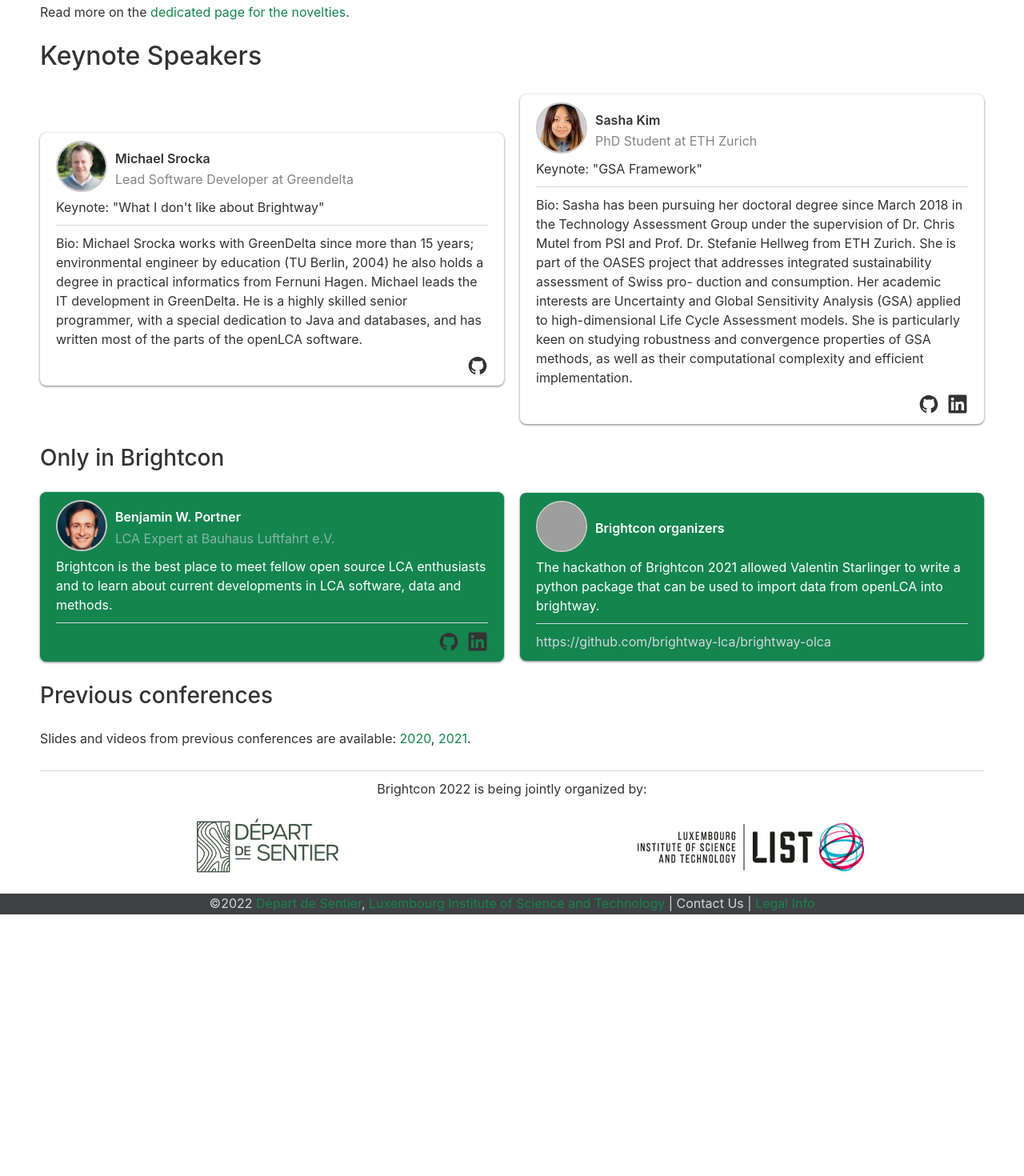
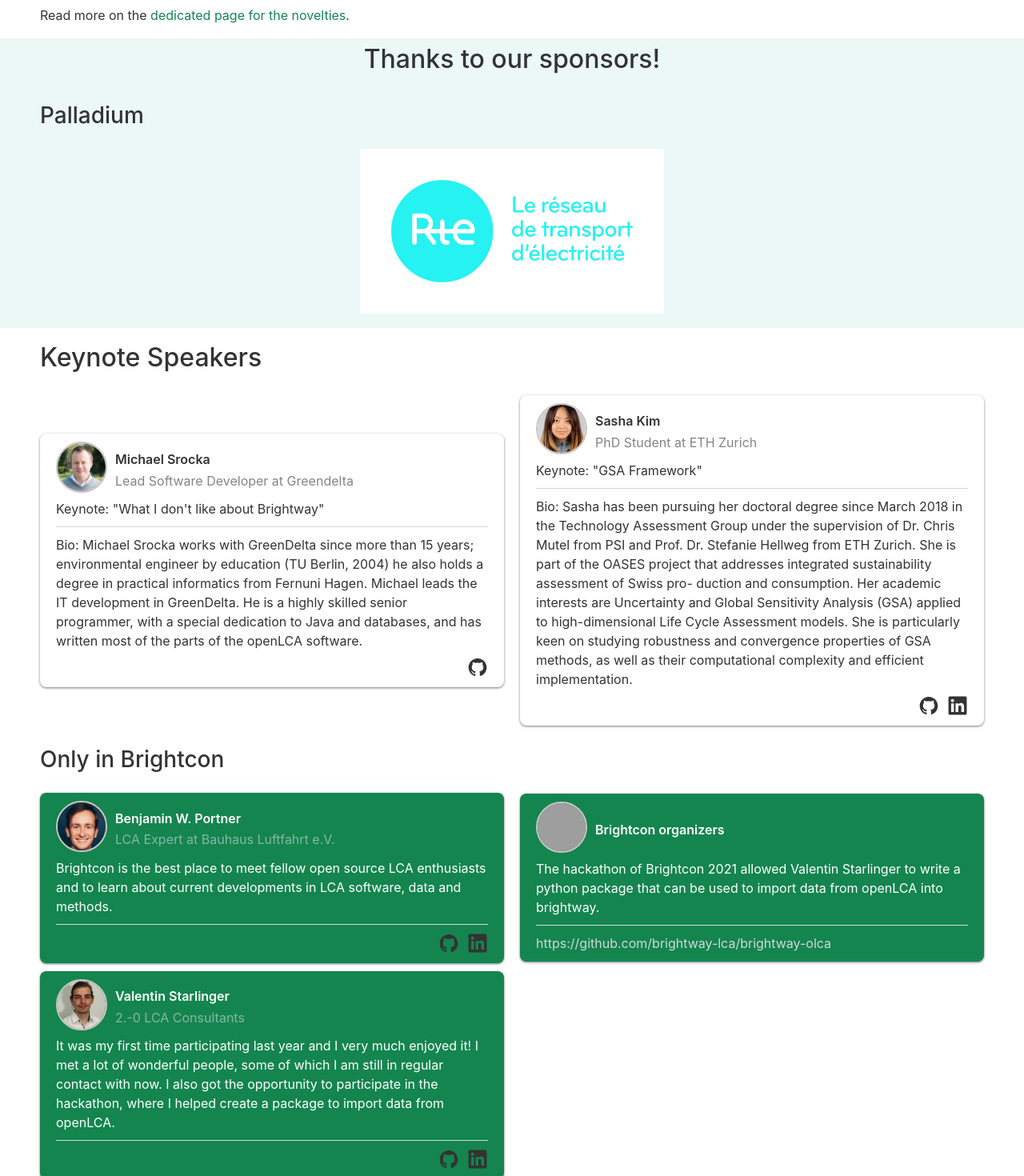
Before and after one commit to Depart-de-Sentier/brightcon-2022-website, a Nuxt app: page / in a window 1280 px wide. Shown: the part 660-2130 px from the top of the page at 80% size. Before the commit the page ends 1803 px from the top, so only its background shows below. Built offline with nearby package versions, Linux system fonts and the light colour scheme; grey boxes are pictures that could not be loaded.

Commit message:
Add sponsors

```diff
--- a/components/LandingPage.vue
+++ b/components/LandingPage.vue
@@ -54,7 +54,7 @@
   </div>
 </template>
 
-<style>
+<style scoped>
 .background {
   display: block;
   position: relative;
--- a/components/NavBar.vue
+++ b/components/NavBar.vue
@@ -39,7 +39,7 @@
           class="button clear"
           active-class="active"
         >
-          Sponsors
+          Become a sponsor
         </nuxt-link>
         <nuxt-link to="/register" acitve-class="active" class="button primary">
           Register
@@ -60,7 +60,7 @@
             class="button clear"
             active-class="active"
           >
-            Sponsors
+            Become a sponsor
           </nuxt-link>
           <nuxt-link
             to="/venue"
--- /dev/null
+++ b/components/OurSponsors.vue
@@ -0,0 +1,92 @@
+<template>
+<div class="background">
+    <div class="container">
+    <h1 class=" text-center">Thanks to our sponsors!</h1>
+
+    <div v-if="palladiumSponsors.length > 0">
+        <h2>Palladium</h2>
+        <div class="row is-vertical-align is-horizontal-align">
+            <div
+                v-for="s, index in palladiumSponsors"
+                :key="index"
+                class="col-4-md card-container"
+            >
+                <a :href="s.url" target="_blank">
+                    <img
+                        :src="s.imageSrc"
+                        :alt="s.imageAlt"
+                    />
+                </a>
+            </div>
+        </div>
+    </div>
+
+    <div v-if="goldSponsors.length > 0">
+        <h2>Gold</h2>
+        <div class="row is-vertical-align is-horizontal-align">
+            <div
+                v-for="s, index in goldSponsors"
+                :key="index"
+                class="col-3-md card-container"
+            >
+                <a :href="s.url" target="_blank">
+                    <img
+                        :src="s.imageSrc"
+                        :alt="s.imageAlt"
+                    />
+                </a>
+            </div>
+        </div>
+    </div>
+
+    <div v-if="nickelSponsors.length > 0">
+        <h2>Nickel</h2>
+        <div class="row is-vertical-align is-horizontal-align">
+            <div
+                v-for="s, index in nickelSponsors"
+                :key="index"
+                class="col-2-md card-container"
+            >
+                <a :href="s.url" target="_blank">
+                    <img
+                        :src="s.imageSrc"
+                        :alt="s.imageAlt"
+                    />
+                </a>
+            </div>
+        </div>
+    </div>
+
+
+  </div>
+</div>
+</template>
+
+<script>
+import Vue from 'vue'
+export default Vue.extend({
+    data() {
+        return {
+            palladiumSponsors:[
+                {
+                    url: 'https://www.rte-france.com/',
+                    imageSrc: "/images/sponsors/Logo_RTE+signCompactD_4c.jpg",
+                    imageAlt: "Logo Réseau de Transport d'Electricité (RTE)"
+                },
+            ],
+            goldSponsors: [
+            ],
+            nickelSponsors: [
+            ]
+        }
+    }
+})
+</script>
+<style scoped>
+.background {
+    background-color: #ebf8f6;
+}
+.row {
+    justify-content: space-around;
+}
+</style>
--- a/components/Testimonials.vue
+++ b/components/Testimonials.vue
@@ -40,7 +40,16 @@
             'The hackathon of Brightcon 2021 allowed Valentin Starlinger to write a python package that can be used to import data from openLCA into brightway.',
           imgUrl: '/images/BW_clear_with_background.png',
           reviewMore: 'https://github.com/brightway-lca/brightway-olca'
-        }
+        },
+        {
+          name: 'Valentin Starlinger',
+          designation: '2.-0 LCA Consultants',
+          reviewTitle:
+            'It was my first time participating last year and I very much enjoyed it! I met a lot of wonderful people, some of which I am still in regular contact with now. I also got the opportunity to participate in the hackathon, where I helped create a package to import data from openLCA.',
+          imgUrl: '/images/participants/ValentinStarlinger.gif',
+          linkedIn: 'https://www.linkedin.com/in/vstarlinger/',
+          github: 'https://github.com/vstarlinger'
+        },
       ]
     }
   }
--- a/pages/index.vue
+++ b/pages/index.vue
@@ -6,6 +6,8 @@
 
     <WhatIsBrightcon />
     <Novelties />
+
+    <OurSponsors />
     <KeynoteSpeakers />
     <Testimonials />
     <PreviousConferences />
@@ -16,6 +18,6 @@
 export default Vue.extend({
     head: {
         title: "Brightcon 2022",
-    }
+    },
 });
 </script>
--- a/pages/register.vue
+++ b/pages/register.vue
@@ -49,6 +49,8 @@
         </tr>
       </table>
     </div>
+
+    <our-sponsors/>
   </div>
 </template>
 
```
Also changed, not shown: static/images/participants/ValentinStarlinger.gif (added), static/images/sponsors/Logo_RTE+signCompactD_4c.jpg (added).
